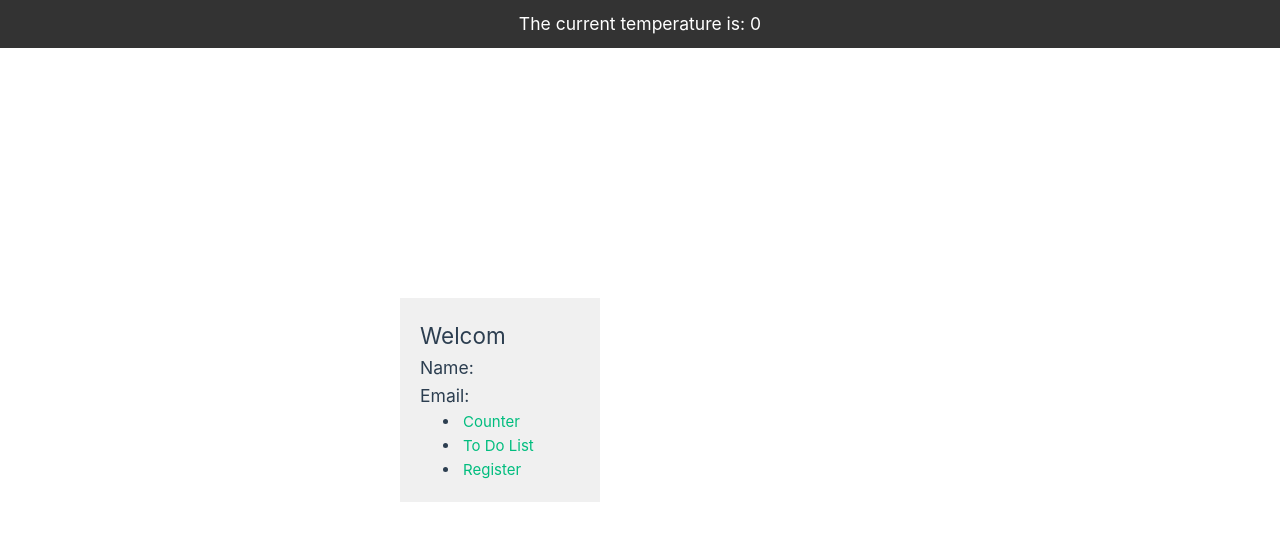
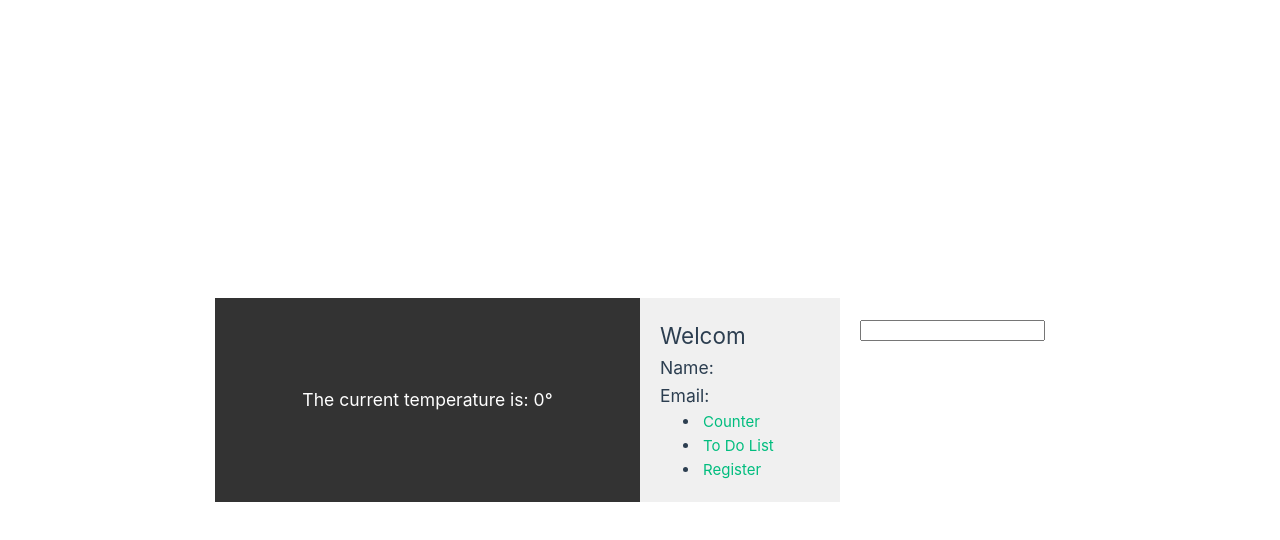
Before and after one commit to stevmasterxd/primer-proyecto, a Vue app: page / in a window 1280 px wide. Shown: the top 540 px of the page. Built offline with nearby package versions, Linux system fonts and the light colour scheme; no server answers; the HTML template or start-up script is replaced by a standard one.

Commit message:
Componentes Padres, Componentes Hijos y Props

```diff
--- a/src/components/Header.vue
+++ b/src/components/Header.vue
@@ -1,11 +1,17 @@
 <template>
     <div class="header">
-        <h3>The current temperature is: <Weather></Weather></h3>
+        {{ messageReceived }}<Weather></Weather>
     </div>
 </template>
 
 <script setup>
 import Weather from './Weather.vue';
+import { defineProps, ref, watch } from 'vue';
+const props = defineProps(['messenge']);
+const messageReceived = ref(props.messenge);
+watch(() => props.messenge, (newValue) => {
+    messageReceived.value = newValue;
+});
 
 </script>
 
@@ -15,7 +21,6 @@ import Weather from './Weather.vue';
     justify-content: center;
     align-items: center;
     padding: 10px 20px;
-    position: fixed;
     top: 0;
     right: 0;
     left: 0;
--- a/src/components/Weather.vue
+++ b/src/components/Weather.vue
@@ -1,5 +1,5 @@
 <template>
-    {{ weatherStore.temperature }}
+    <h3>The current temperature is: {{ weatherStore.temperature }}°</h3>
 </template>
 
 <script setup>
--- a/src/helpers/getWeather.js
+++ b/src/helpers/getWeather.js
@@ -1,9 +1,9 @@
 import axios from "axios";
 
-const API_URL = 'https:api.open-meteo.com/v1/forecast?latitude=8&longitude=-66&hourly=temperature_2m&timezone=auto';
+const API_URL = 'https://api.open-meteo.com/v1/forecast?latitude=8&longitude=-66&current=temperature_2m&timezone=auto&forecast_days=1';
 
 export const getTemperature = async () => {
     const response = await axios.get(API_URL);
-    const newTemperature = response.data.hourly.temperature_2m[0]
+    const newTemperature = response.data.current.temperature_2m;
     return newTemperature
 }
--- a/src/views/MainView.vue
+++ b/src/views/MainView.vue
@@ -1,8 +1,10 @@
 <template>
-    <Header></Header>
+    <Header :messenge="text"></Header>
     <div class="container">
         <SideBar></SideBar>
         <div class="content">
+            <input type="text" v-model="text">
+            {{ text }}
             <router-view></router-view>
         </div>
     </div>
@@ -10,6 +12,8 @@
 <script setup>
 import SideBar from '@/components/SideBar.vue';
 import Header from '@/components/Header.vue';
+import { ref } from 'vue';
+const text = ref('');
 </script>
 <style>
 .container {
```
